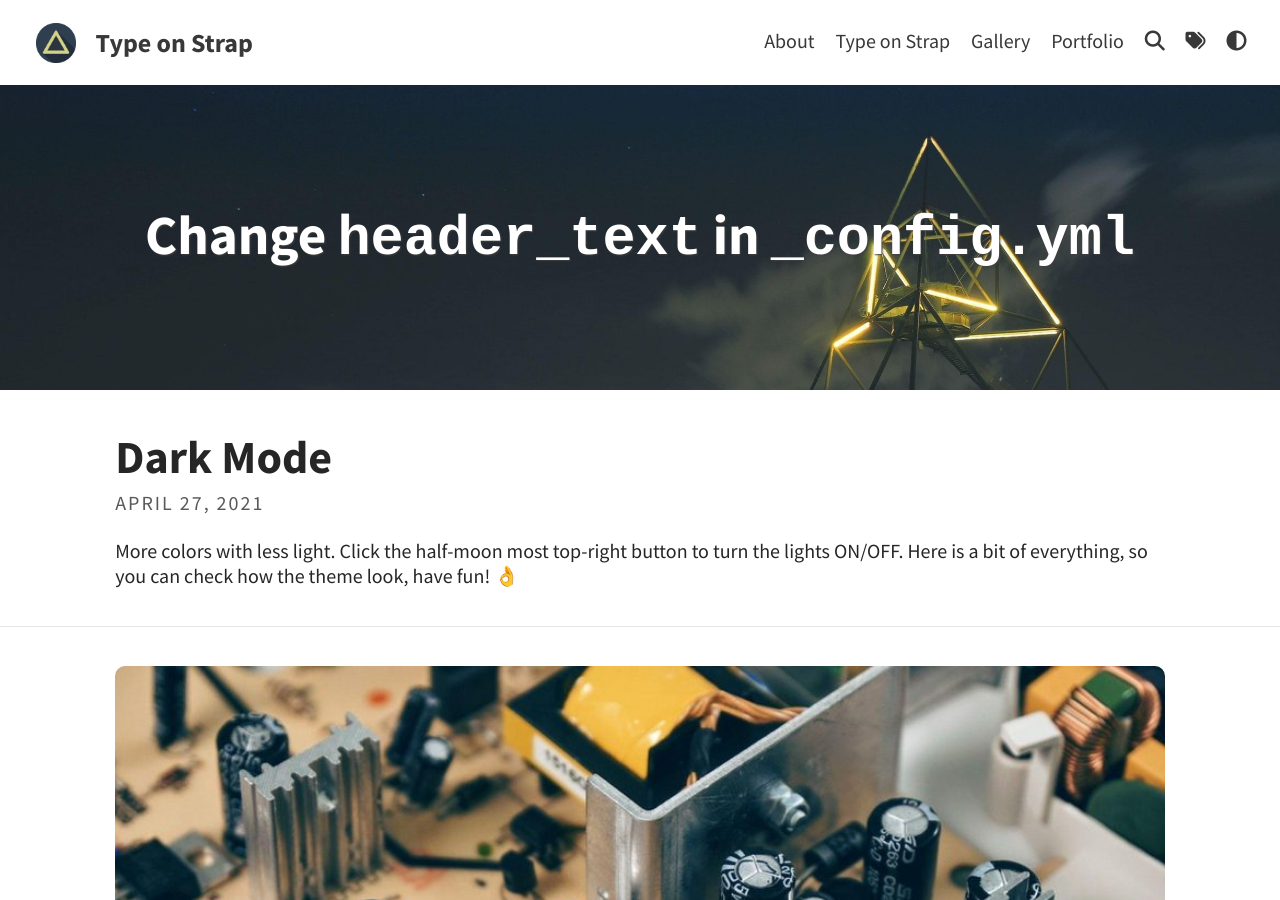
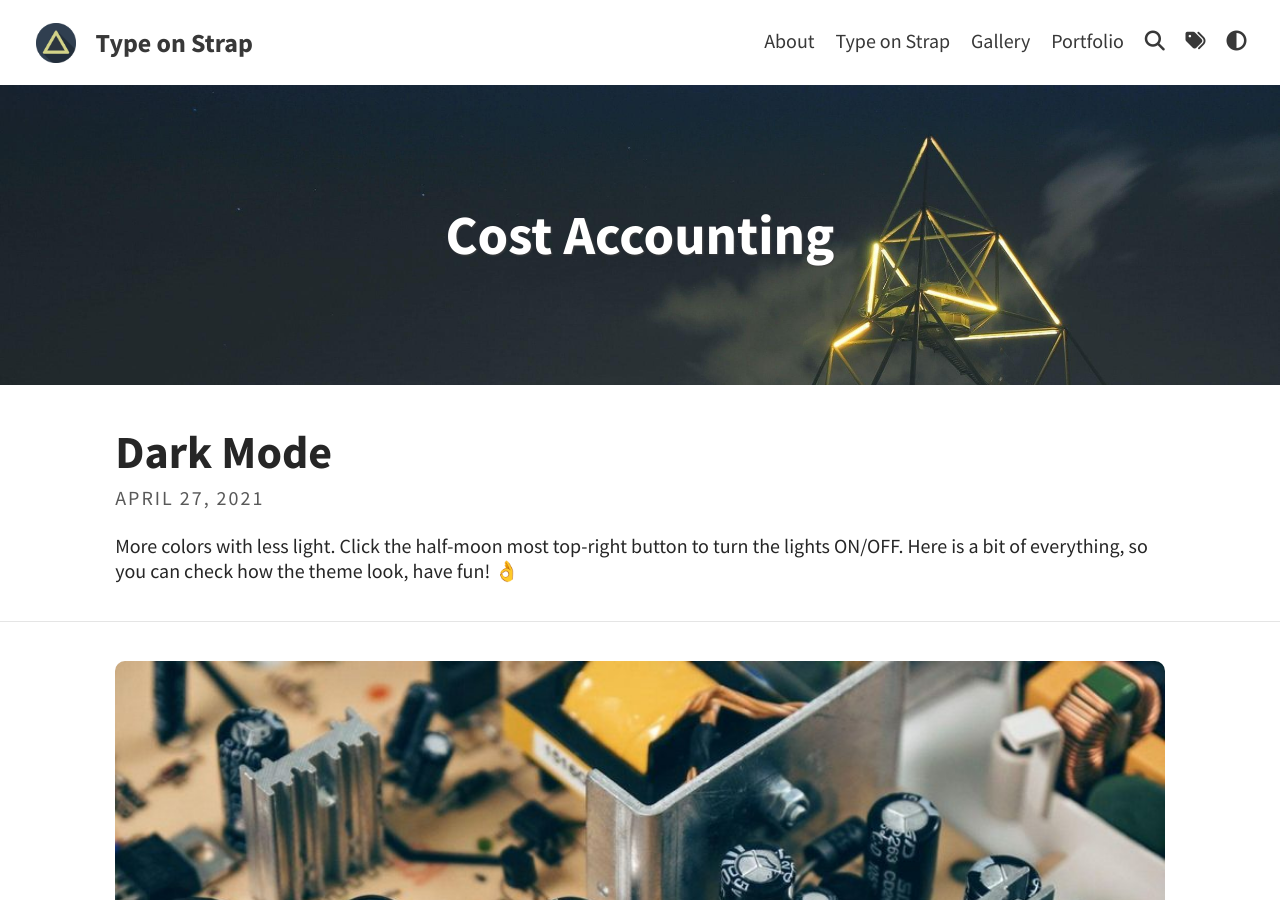
Before and after one commit to Delegatecfo/Delegates, a Jekyll site: the page built from index.html, in a window 1280 px wide and 900 px high. Built offline with Jekyll 4.4.1, drawn with Linux system fonts in a browser that asks for light colours; a script that is not in the unit is left out; the list of posts is cut into pages by our own code.

Commit message:
Update _config.yml

```diff
--- a/_config.yml
+++ b/_config.yml
@@ -9,7 +9,7 @@ avatar: assets/img/triangle.png                         # Empty for no avatar in
 favicon: assets/favicon.ico                             # Icon displayed in the tab
 
 # Header and footer text
-header_text: Change <code>header_text</code> in <code>_config.yml</code>  # Change Blog header text
+header_text: Cost Accounting  # Change Blog header text
 header_feature_image: assets/img/header/triangular.jpeg
 header_feature_image_responsive: true
 footer_text: >
```
